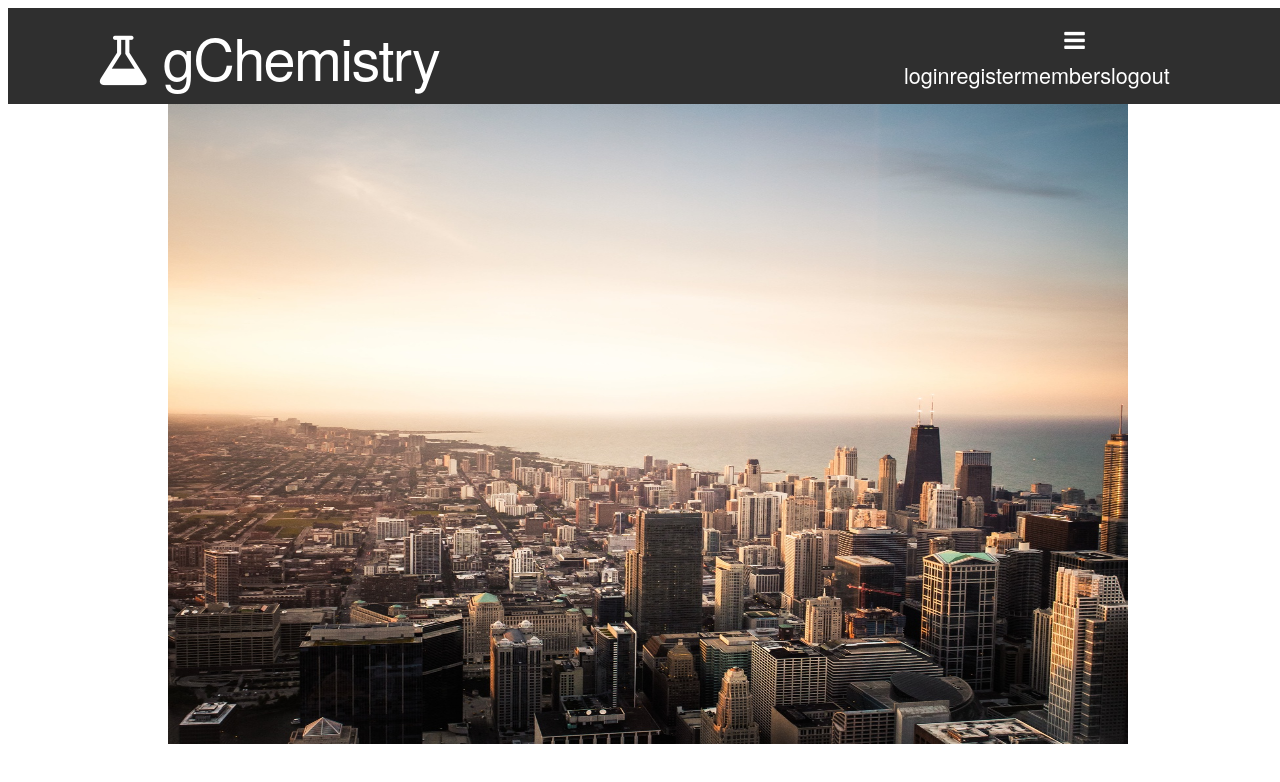
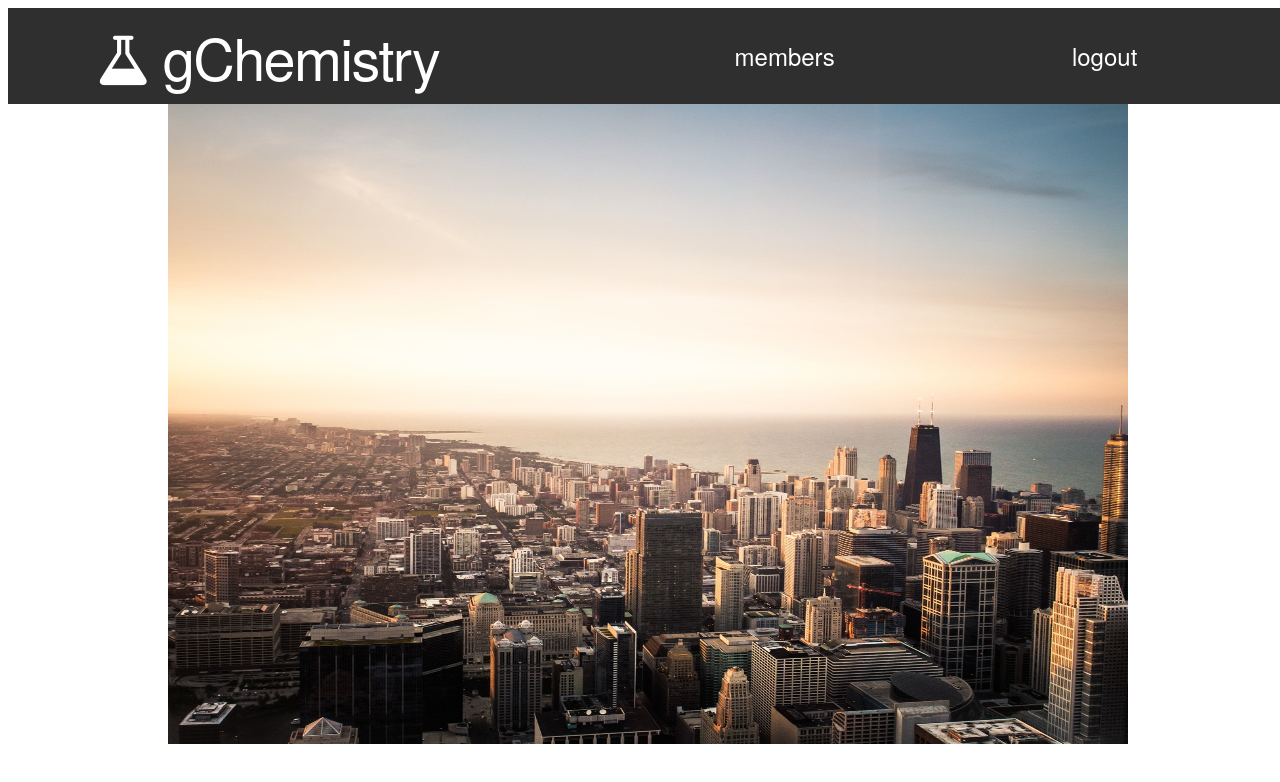
Before and after one commit to weezy93/gDating-assessment, a website: page src/index.html in a window 1280 px wide. Drawn offline with nearby package versions, Linux system fonts and the light colour scheme; some packages are replaced by stand-ins of ours.

Commit message:
removed nav button

```diff
--- a/src/index.html
+++ b/src/index.html
@@ -14,15 +14,14 @@
     <nav class="u-full-width">
       <h3><a href="/#/"><i class="fa fa-flask" aria-hidden="true"></i> gChemistry</a></h3>
 
-      <ul class="menu">
-        <li><i class="fa fa-bars" aria-hidden="true"></i>
-          <ul>
-            <li><a href="/#/auth/login">login</a></li>
-            <li><a href="/#/auth/register">register</a></li>
-            <li><a href="/#/members">members</a></li>
-            <li><a href="/#/logout">logout</a></li>
-          </ul>
-        </li>
+      <ul class="menu" ng-hide="$rootScope.currentUser">
+        <li><a href="/#/members">members</a></li>
+        <li><a href="/#/logout">logout</a></li>
+      </ul>
+
+      <ul class="menu" ng-show="$rootScope.currentUser">
+        <li><a href="/#/auth/login">login</a></li>
+        <li><a href="/#/auth/register">register</a></li>
       </ul>
 
 
```
